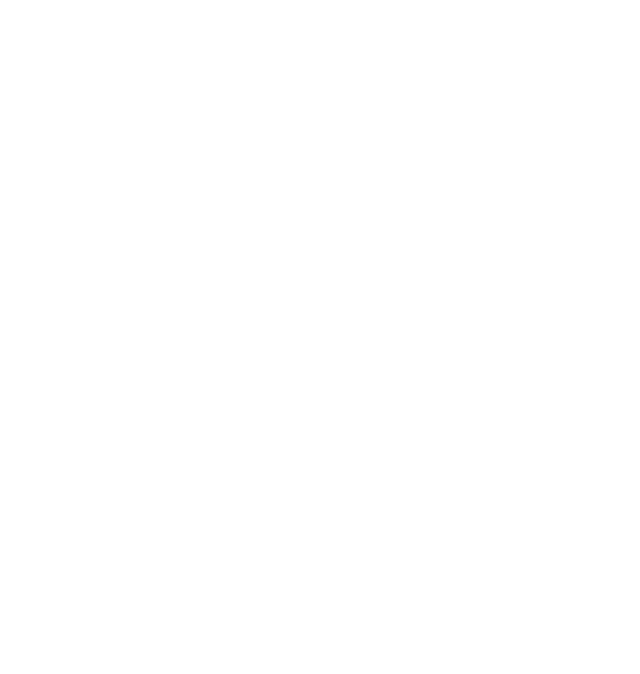
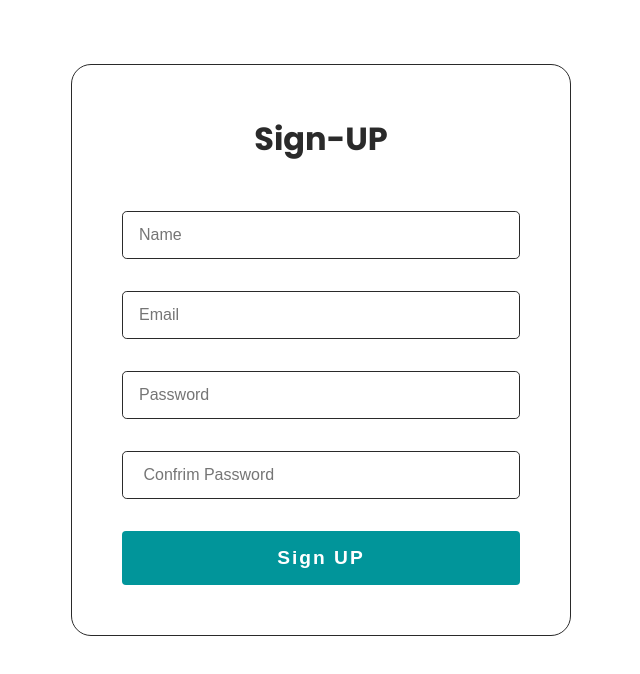
Before and after one commit to IUK-9214/Responsive-tour-travel-website, a React (Create React App) app in the folder my-tour-travel/: page /Signup in a window 1280 px wide. Before the commit this address had no page. Shown: the top 674 px of the page, without its empty margins (319-959 px from the left). Built offline with nearby package versions, Linux system fonts and the light colour scheme.

Commit message:
signup page were created

```diff
--- a/my-tour-travel/src/App.js
+++ b/my-tour-travel/src/App.js
@@ -1,6 +1,7 @@
 
 import './App.css';
 import Navbar from './component/Navbar';
+import SignUp from './component/SignUp';
 import About from './Routes/About';
 import Contact from './Routes/Contact';
 import Home from './Routes/Home';
@@ -17,7 +18,7 @@
     <Route path='/About' element={ <About/>}/>
     <Route path='/Contact' element={<Contact/>}/>
     <Route path='/Service' element={ <Services/>}/>
-
+    <Route path='/Signup' element={<SignUp/>}/>
    </Routes>
 
 
--- a/my-tour-travel/src/component/ContentMenu.js
+++ b/my-tour-travel/src/component/ContentMenu.js
@@ -25,7 +25,7 @@
     },
     {
         title: "Signup",
-        url: "/Singup",
+        url: "/Signup",
         cname: "nav-links-mobile",
 
     },
--- a/my-tour-travel/src/component/Navbar.js
+++ b/my-tour-travel/src/component/Navbar.js
@@ -32,7 +32,6 @@
                             </li>
                         )
                     })}
-                    <button>Signup</button>
                 </ul>
             </nav>
         )
--- a/my-tour-travel/src/component/NavbarStyleSheet.css
+++ b/my-tour-travel/src/component/NavbarStyleSheet.css
@@ -50,25 +50,23 @@
     transition: all 0.2s ease-in-out;
 }
 
-.nav-links-mobile {
-    display: none;
-}
 
-button {
-    padding: 0.5rem 1rem;
+
+.nav-links-mobile  {
+       text-decoration: none;
+    color: #222;
+    font-size: 2rem;
+    font-weight: 600;
+    padding: 0.7rem 1rem;
     white-space: nowrap;
-    border-radius: 0.3rem;
-    font-size: 1rem;
-    font-weight: 600;
-    border: none;
-    cursor: pointer;
-    transition: all 0.2s ease-in-out;
 
 }
 
-button:hover {
-    background-color: #151516;
+.nav-links-mobile:hover {
+   background-color: #01959a;
     color: #fff;
+    border-radius: 4px;
+    transition: all 0.2s ease-in-out;
 }
 
 .menu-icons {
@@ -128,12 +126,7 @@
 
 
     }
-
-    button {
-        display: none;
-    }
-
-    .nav-links-mobile {
+  .nav-links-mobile {
         display: block;
         text-align: center;
         padding: 1.5rem;
--- /dev/null
+++ b/my-tour-travel/src/component/SignUp.js
@@ -0,0 +1,19 @@
+import "./SignUpStyle.css"
+
+function SignUp(){
+    return(
+        <div className="SignUp-card">
+            <h1>
+                Sign-UP
+            </h1>
+             <form>
+                <input placeholder="Name" type="text"/>
+                <input placeholder="Email" type="email"/>
+                <input placeholder="Password" type="password"/>
+                <input placeholder=" Confrim Password" type="password"/>
+                  <button type="submit">Sign UP</button>
+            </form>
+        </div>
+    )
+}
+export default SignUp
--- /dev/null
+++ b/my-tour-travel/src/component/SignUpStyle.css
@@ -0,0 +1,62 @@
+.SignUp-card {
+
+    color: #2a2a2a;
+    border: 1px solid #2a2a2a;
+    padding: 50px;
+    border-radius: 20px;
+    max-width: 500px;
+    margin: 4rem auto;
+}
+
+.SignUp-card form {
+    padding-top: 3rem;
+    display: flex;
+    flex-direction: column;
+    width: 50%;
+    margin: auto;
+    width: 100%;
+}
+
+.SignUp-card input {
+    height: 3rem;
+    padding: 0 1rem;
+    margin-bottom: 2rem;
+    border-radius: .3rem;
+    border: 1px solid #2a2a2a;
+    box-sizing: border-box;
+    font-size: 1rem;
+}
+
+.SignUp-card button {
+    display: block;
+    text-align: center;
+    padding: 1rem;
+    margin: auto;
+    border-radius: 4px;
+    width: 100%;
+    background-color: #01959a;
+    text-decoration: none;
+    color: #fff;
+    font-size: 1.2rem;
+    font-weight: 700;
+    letter-spacing: 2px;
+    border: none;
+    cursor: pointer;
+    transition: 0.3s ease;
+}
+
+.SignUp-card button:hover {
+    background-color: #017377;
+}
+
+@media screen and (max-width: 850px) {
+    .SignUp-card {
+        border: none;
+        margin: 4rem auto;
+    }
+
+    .SignUp-card form {
+        padding-top: 2rem;
+        width: 100%;
+    }
+}
```
